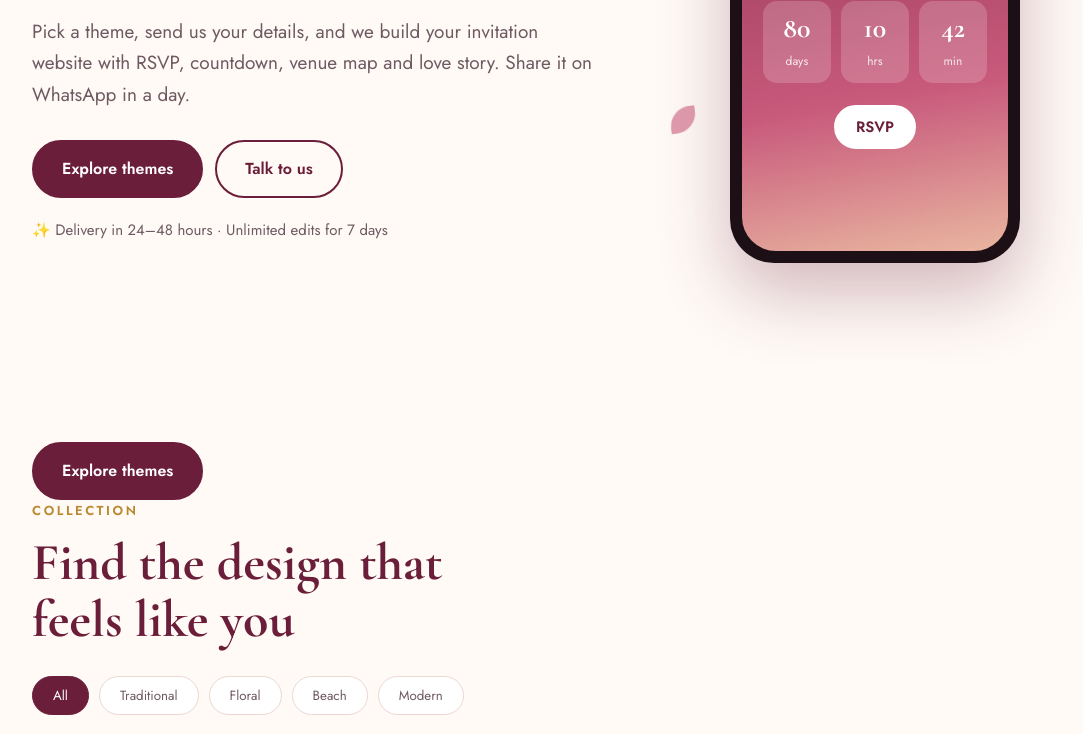
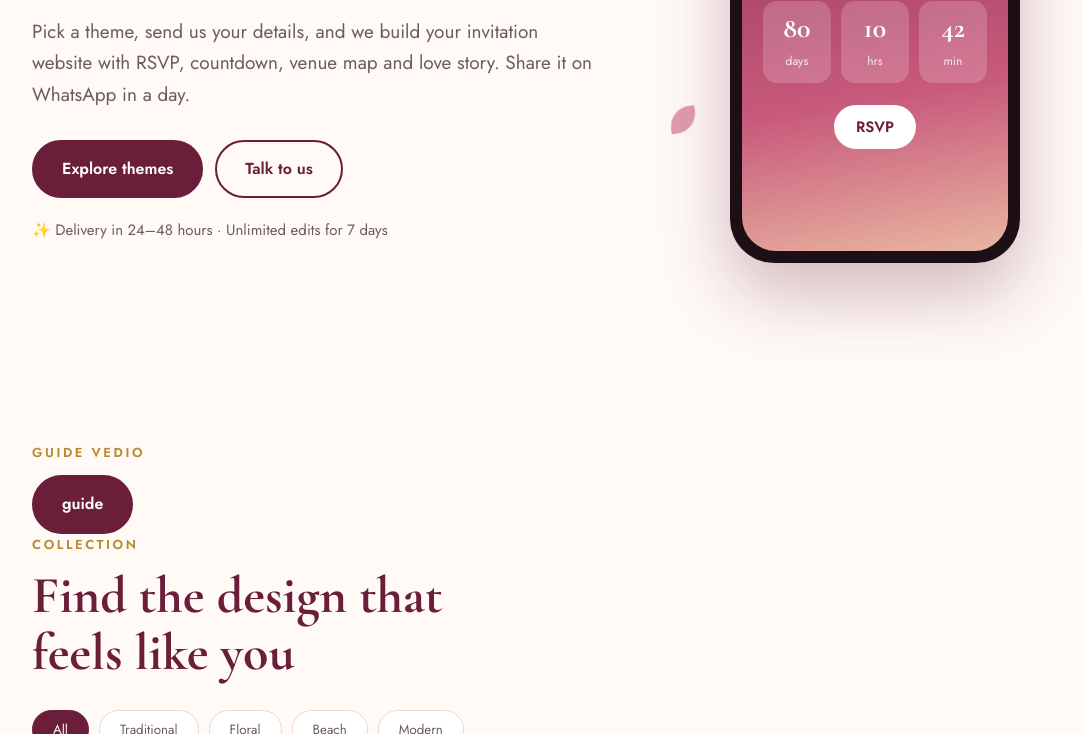
Before and after one commit to ICONT-RAVELS/icon-tech, a plain HTML site: page index.html in a window 1280 px wide. Shown: the part 424-1158 px from the top of the page, without its empty margins (70-1153 px from the left). Drawn offline with nearby package versions, Linux system fonts and the light colour scheme.

Commit message:
Update index.html

```diff
--- a/index.html
+++ b/index.html
@@ -47,7 +47,8 @@
 <section class="section" id="themes">
   <div class="wrap">
     <div class="guide">
-           <div class="actions"><a class="btn" href="#themes">Explore themes</a>
+       <p class="eyebrow">Guide vedio</p>
+           <div class="actions"><a class="btn" href="#themes">guide</a>
       </div>
     <p class="eyebrow">Collection</p>
     <h2 class="title">Find the design that feels like you</h2>
```
